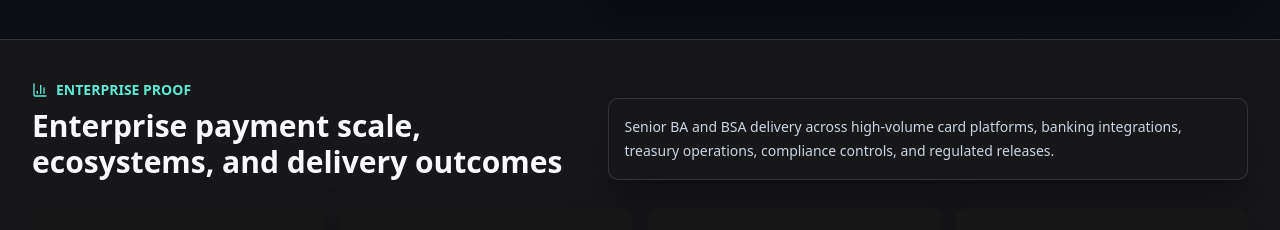
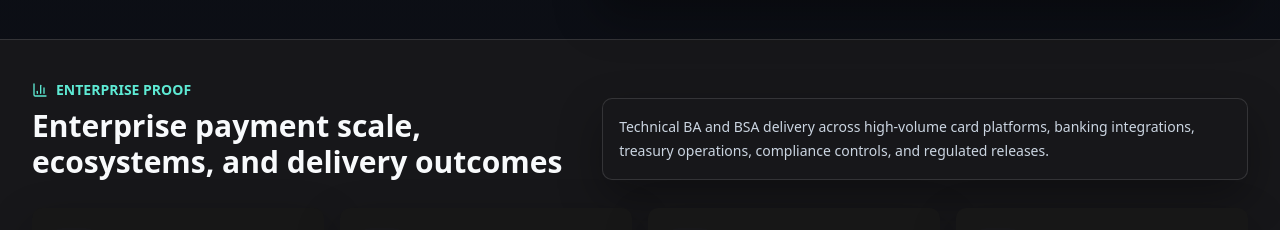
Before and after one commit to damem2007/dami-portfolio, a React (Vite) app: page / in a window 1280 px wide. Shown: the part 2172-2402 px from the top of the page. Built offline with nearby package versions, Linux system fonts and the light colour scheme.

Commit message:
minor content update

```diff
--- a/src/Portfolio.tsx
+++ b/src/Portfolio.tsx
@@ -883,7 +883,7 @@ export default function Portfolio() {
               <h2 className="text-3xl font-semibold text-zinc-950">Enterprise payment scale, ecosystems, and delivery outcomes</h2>
             </div>
             <p className={sectionIntroClass}>
-              Senior BA and BSA delivery across high-volume card platforms, banking integrations, treasury operations, compliance controls, and regulated releases.
+              Technical BA and BSA delivery across high-volume card platforms, banking integrations, treasury operations, compliance controls, and regulated releases.
             </p>
           </div>
           <div className="grid gap-4 md:grid-cols-2 xl:grid-cols-4">
```
